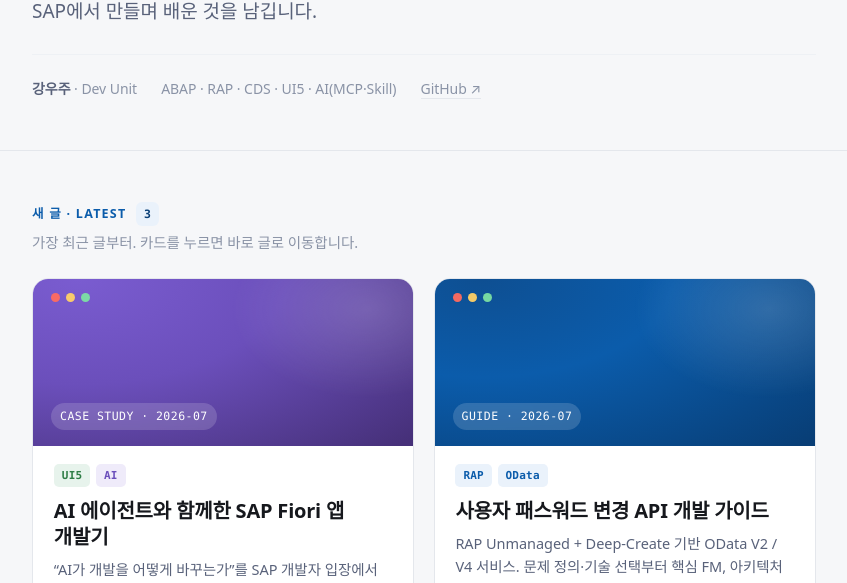
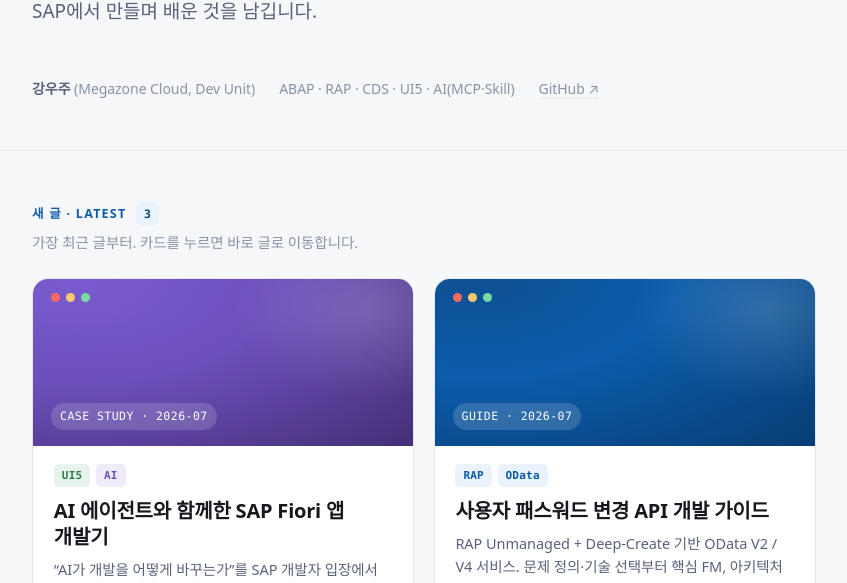
Before and after one commit to Would-you-sap/would-you-sap.github.io, a plain HTML site: page index.html in a window 1280 px wide. Shown: the part 217-800 px from the top of the page, without its empty margins (216-1063 px from the left). Drawn offline with Linux system fonts and the light colour scheme.

Commit message:
portal: 프로필 표기 '강우주 · Dev Unit' → '강우주 (Megazone Cloud, Dev Unit)'

```diff
--- a/index.html
+++ b/index.html
@@ -114,7 +114,7 @@
     <h1>Would you SAP?</h1>
     <p class="tagline">SAP에서 만들며 배운 것을 남깁니다.</p>
     <div class="meta">
-      <span><b>강우주</b> · Dev Unit</span>
+      <span><b>강우주</b> (Megazone Cloud, Dev Unit)</span>
       <span>ABAP · RAP · CDS · UI5 · AI(MCP·Skill)</span>
       <span><a href="https://github.com/Would-you-sap">GitHub ↗</a></span>
     </div>
```
